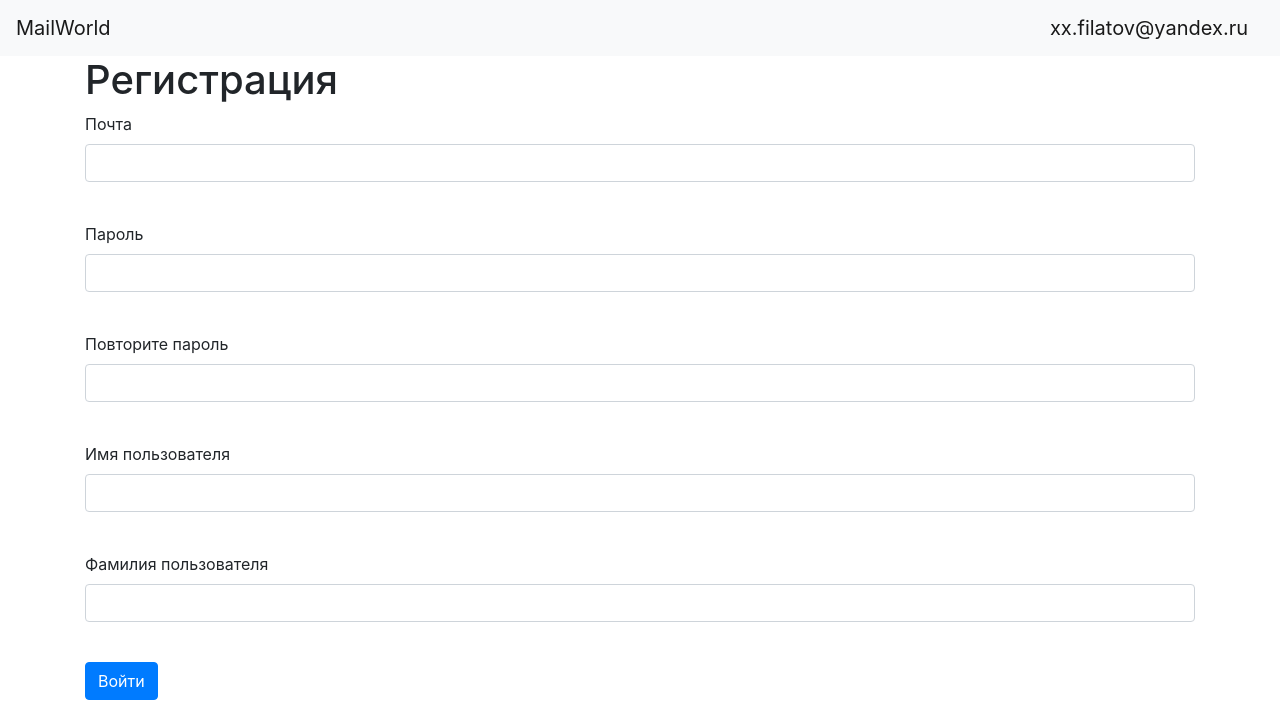
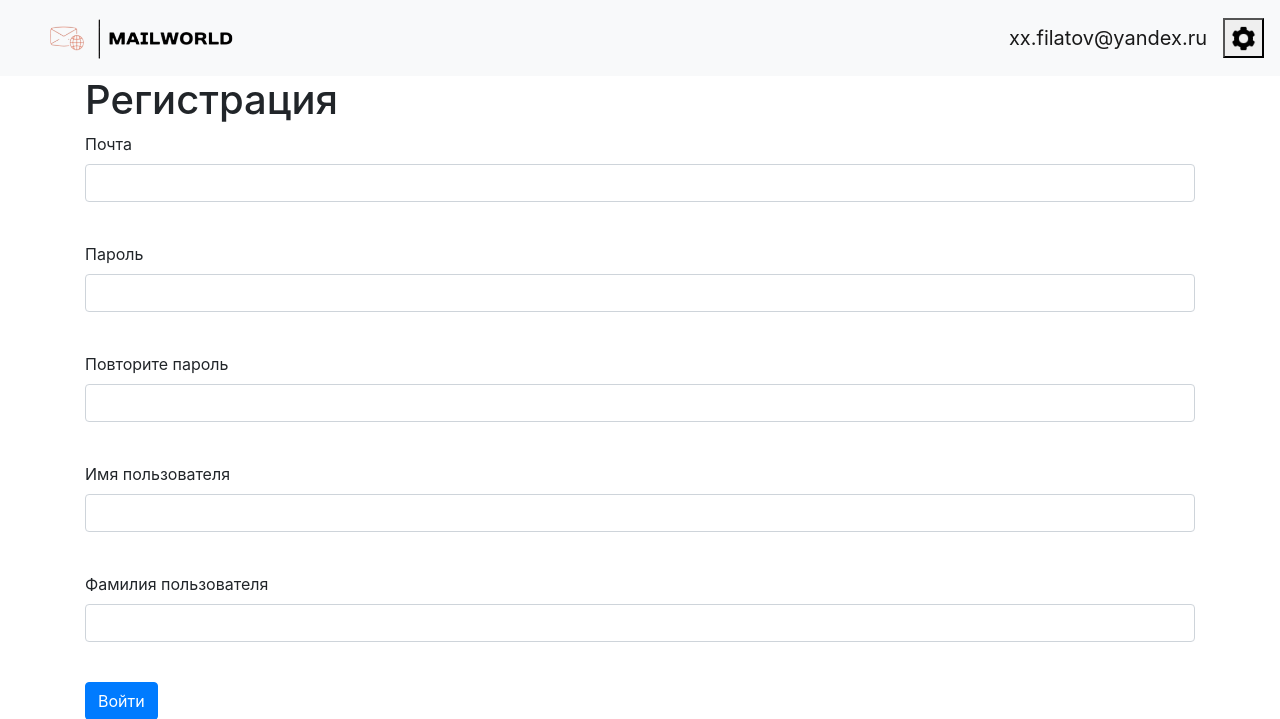
Before and after one commit to 0Darl0/Site, a Flask app: page /register in a window 1280 px wide. Shown: the top 719 px of the page. Run offline with Flask 3, Linux system fonts and the light colour scheme; a user stored in the database is signed in; some libraries are stand-ins or nearby versions.

Commit message:
Маленькое обновление

```diff
--- a/main.py
+++ b/main.py
@@ -71,5 +71,9 @@ def logout():
     logout_user()
     return redirect("/")
 
+
+@app.route('/settings', methods=['GET', 'POST'])
+def settings():
+    return render_template('settings.html', title='Настройки')
 if __name__ == '__main__':
     main()
--- a/templates/base.html
+++ b/templates/base.html
@@ -13,15 +13,20 @@
 <body>
 <header>
     <nav class="navbar navbar-light bg-light">
-        <a class="navbar-brand" href="http://127.0.0.1:5000/">MailWorld</a>
+        <a class="navbar-brand" href="http://127.0.0.1:5000/">
+            <img src="static/img/MailWorld.png" alt="buttonpng" border="0" width="250" height="50"/>
+        </a>
         <div style="display: flex; justify-content: flex-end;">
             {% if current_user.is_authenticated %}
-                 <a class="navbar-brand" href="/logout">{{ current_user.name }}</a>
+                <a class="navbar-brand" href="/logout">{{ current_user.name }}</a>
+                <button class="image-button" onclick="window.location='/settings'">
+                    <img src="static/img/settings.png" alt="buttonpng" border="0" width="25" height="25"/>
+                </button>
             {% else %}
-                <button class="example pinterest left-button" onclick="window.location='http://127.0.0.1:5000/register'">
+                <button class="example pinterest left-button" onclick="window.location='/register'">
                     Регистрация
                 </button>
-                <button class="example pinterest" onclick="window.location='http://127.0.0.1:5000/login'"> Войти</button>
+                <button class="example pinterest" onclick="window.location='/login'">Войти</button>
             {% endif %}
         </div>
     </nav>
```
Also changed, not shown: templates/login.html (+6 -1 lines), templates/settings.html (added, +10 -0 lines), db/blogs.db, static/img/MailWorld.png.
